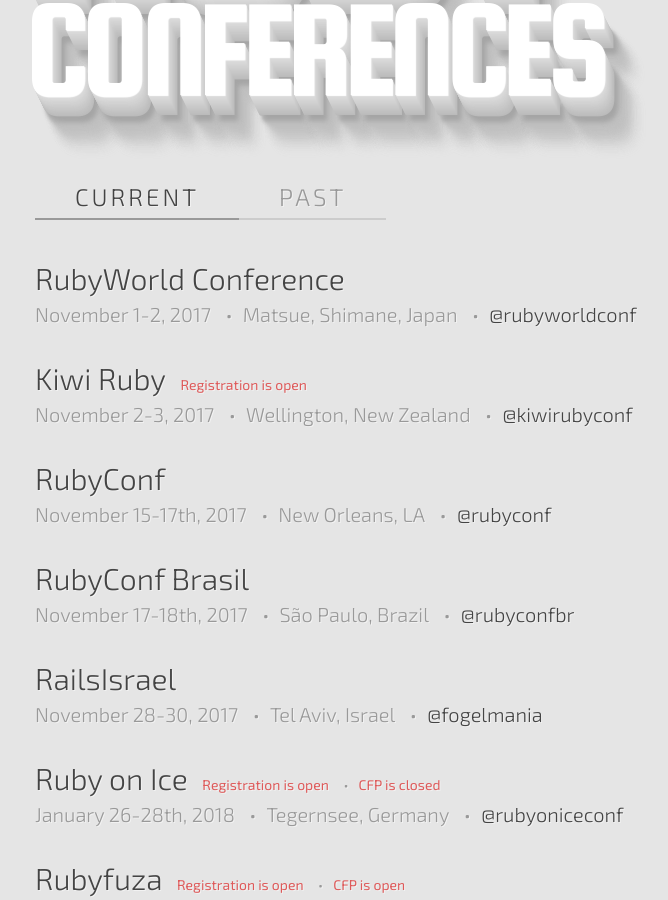
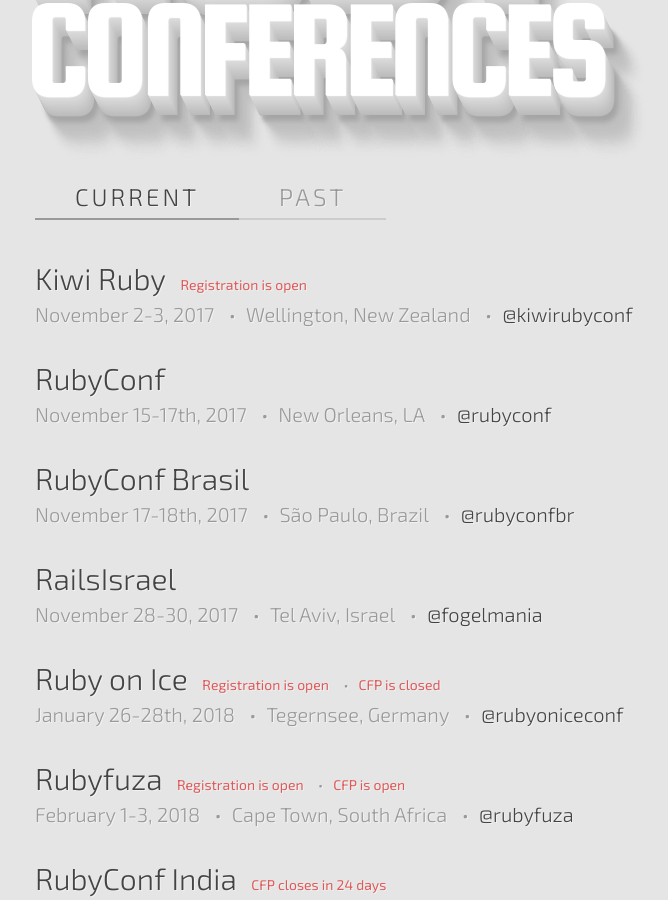
Before and after one commit to ruby-conferences/ruby-conferences.github.io, a Jekyll site: the page built from index.html, in a window 1280 px wide and 900 px high, scrolled down 302 px. Shown: the whole window, without its empty margins (205-873 px from the left). Built offline with Jekyll 4.4.1, drawn with Linux system fonts in a browser that asks for light colours.

Commit message:
Move RubyWorld conference into past

```diff
--- a/_data/current.yml
+++ b/_data/current.yml
@@ -1,9 +1,3 @@
-- name: RubyWorld Conference
-  location: Matsue, Shimane, Japan
-  dates: "November 1-2, 2017"
-  url: http://2017.rubyworld-conf.org/en/
-  twitter: rubyworldconf
-
 - name: Kiwi Ruby
   location: Wellington, New Zealand
   dates: "November 2-3, 2017"
--- a/_data/past.yml
+++ b/_data/past.yml
@@ -1013,3 +1013,9 @@
   dates: "October 27, 2017"
   url: https://keeprubyweird.com/
   twitter: keeprubyweird
+
+- name: RubyWorld Conference
+  location: Matsue, Shimane, Japan
+  dates: "November 1-2, 2017"
+  url: http://2017.rubyworld-conf.org/en/
+  twitter: rubyworldconf
```
